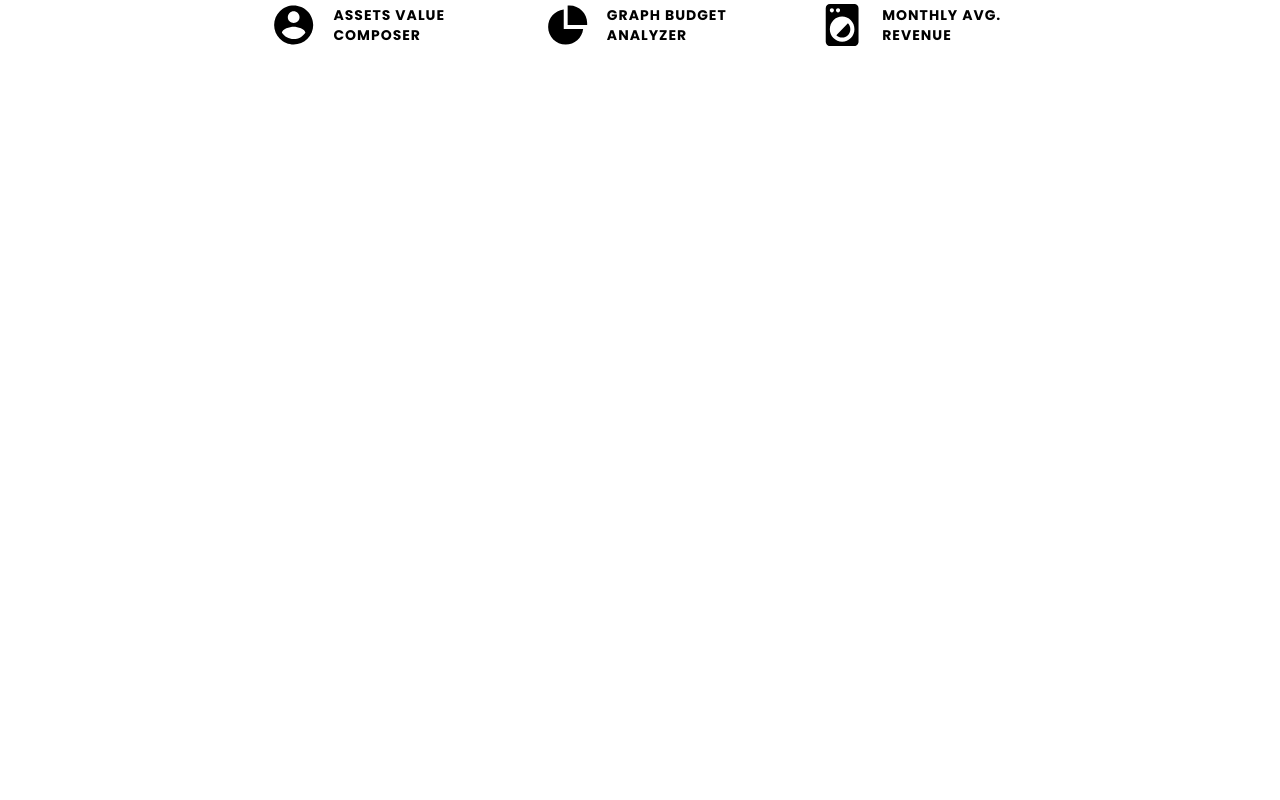
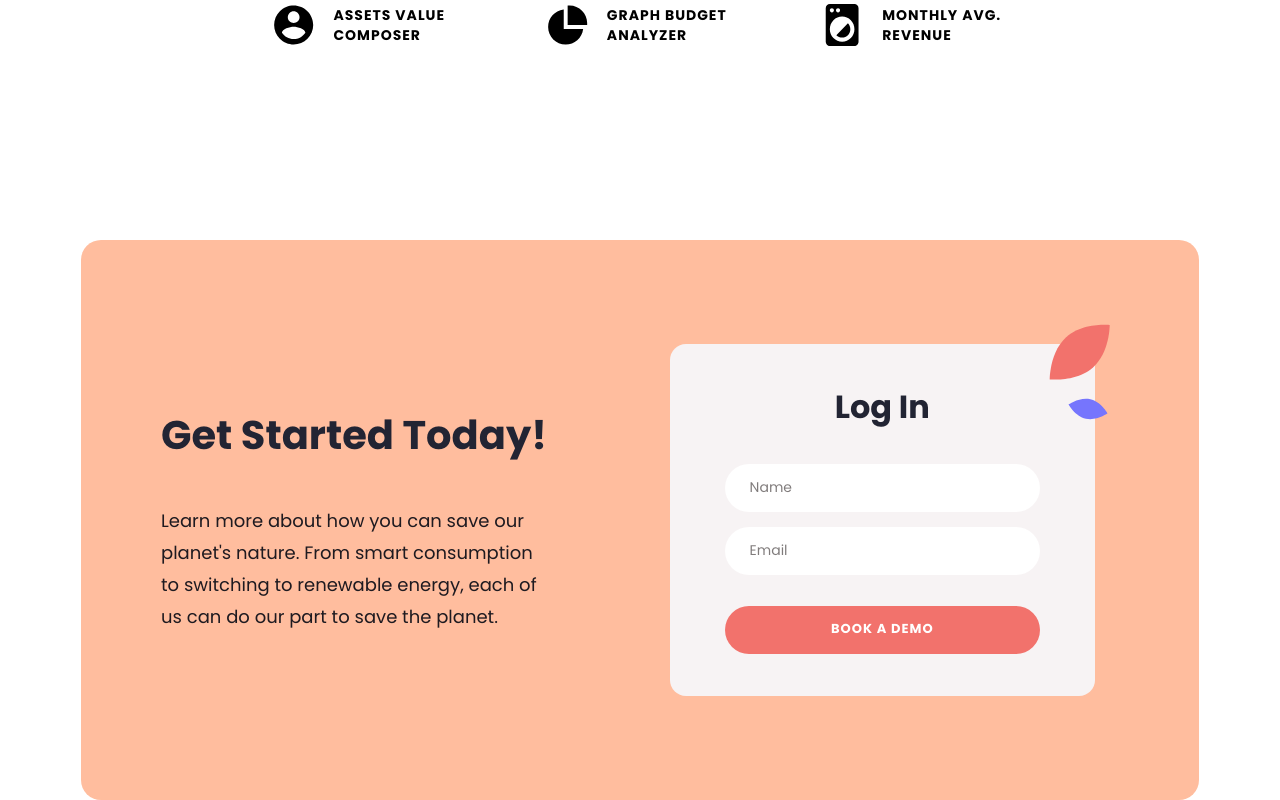
Before and after one commit to helljack26/rootz_nextjs, a Next.js app: page / in a window 1280 px wide. Shown: the part 3190-3990 px from the top of the page. Before the commit the page ends 3236 px from the top, so only its background shows below. Built offline with nearby package versions, Linux system fonts and the light colour scheme.

Commit message:
add get started form block

```diff
--- a/components/Intro/natureNeedsYou.jsx
+++ b/components/Intro/natureNeedsYou.jsx
@@ -5,7 +5,6 @@ import style from '../../styles/main.module.scss';
 import I from '../../img/images'
 
 export const NatureNeedsYou = () => {
-    const inputRef = useRef(null);
     const [isInputFocus, setInputFocus] = useState(false);
     const [isInputActive, setInputActive] = useState(false);
 
@@ -26,7 +25,6 @@ export const NatureNeedsYou = () => {
                 </span>
 
                 <input
-                    ref={inputRef}
                     type="text"
                     placeholder='Find the place to help'
                     className={style.search_input}
--- /dev/null
+++ b/components/getStartedForm.jsx
@@ -0,0 +1,96 @@
+import { useEffect, useState, useRef } from 'react'
+import Image from 'next/image'
+import { useForm } from 'react-hook-form';
+
+import I from '../img/images'
+
+import style from '../styles/main.module.scss'
+
+export const GetStartedForm = () => {
+	const { register, handleSubmit, resetField, control, reset, formState: { errors }, } = useForm();
+	const [isSuccessDisplay, setSuccessDisplay] = useState(false);
+	const [isSuccess, setSuccess] = useState(false);
+
+	const onSubmit = (data) => {
+		console.log('кайф', data)
+		reset({ ...data })
+		resetField('userName')
+		resetField('userEmail')
+
+		if (data) {
+			setSuccess(true)
+			setTimeout(() => {
+				setSuccessDisplay(true)
+			}, 400);
+			setTimeout(() => {
+				setSuccessDisplay(false)
+			}, 10000);
+			setTimeout(() => {
+				setSuccess(false)
+			}, 10400);
+		}
+		return
+	};
+
+	return (
+		<>
+			<div className={style.getStartedForm} >
+				<div className={style.getStartedForm_col}>
+					<h2 >Get Started Today!</h2>
+					<p >
+						Learn more about how you can save our planet's nature. From smart consumption to switching to renewable energy, each of us can do our part to save the planet.
+					</p>
+				</div>
+
+				<form
+					onSubmit={handleSubmit(onSubmit)}
+					className={style.getStartedForm_form}>
+					<h3>Log In</h3>
+					<div className={style.getStartedForm_form_input}>
+						<input
+							type={'text'}
+							placeholder='Name'
+							{...register('userName', {
+								required: 'Required field',
+							})}
+							style={{
+								borderColor: errors.userName !== undefined && 'rgb(244, 59, 59)',
+							}}
+						/>
+					</div>
+
+					<div className={style.getStartedForm_form_input}>
+						<input
+							type={'text'}
+							placeholder='Email'
+							{...register('userEmail', {
+								required: 'Required field',
+								pattern: { value: /\S+@\S+\.\S+/, message: "Email not valid" }
+							})}
+							style={{
+								borderColor: errors.userEmail !== undefined && 'rgb(244, 59, 59)',
+							}}
+						/>
+						{errors.userEmail && <p className={style.errorMessage}>{errors.userEmail.message}</p>}
+					</div>
+
+					<button type="submit">
+						Book a demo
+					</button>
+
+					<div className={style.getStartedForm_success}
+						style={{
+							opacity: isSuccessDisplay === true ? 1 : 0,
+							display: isSuccess === true ? 'flex' : 'none',
+						}}
+					>All is ok!</div>
+
+					<div className={style.getStartedForm_form_leaf}>
+						<Image src={I.formLeafs} priority />
+					</div>
+
+				</form>
+			</div>
+		</>
+	)
+}
--- a/components/theScaleOf.jsx
+++ b/components/theScaleOf.jsx
@@ -42,7 +42,8 @@ export const TheScaleOf = () => {
                     )
                 })}
             </div>
-            {/* Background */}
+
+            {/* Backgrounds */}
             <span className={style.scale_leafs_left}>
                 <Image src={I.scaleLeafsLeft} />
             </span>
--- a/img/images.jsx
+++ b/img/images.jsx
@@ -27,6 +27,8 @@ import scaleGradientCircle from './theScale/gradient_circle.svg'
 import scaleUserIcon from './theScale/user_icon.svg'
 import scaleGraphIcon from './theScale/graph_icon.svg'
 import scaleWashIcon from './theScale/wash_machine_icon.svg'
+// Get started form
+import formLeafs from './form_leafs.svg'
 
 // Icons
 import locationIcon from './icons/location_icon.svg'
@@ -62,6 +64,8 @@ const I = {
     scaleUserIcon: scaleUserIcon,
     scaleGraphIcon: scaleGraphIcon,
     scaleWashIcon: scaleWashIcon,
+    // Get started form
+    formLeafs: formLeafs,
     // Icons
     locationIcon: locationIcon,
     sliderArrow: sliderArrow,
--- a/package.json
+++ b/package.json
@@ -11,6 +11,7 @@
     "next": "latest",
     "react": "17.0.2",
     "react-dom": "17.0.2",
+    "react-hook-form": "^7.34.2",
     "react-slick": "^0.29.0",
     "slick-carousel": "^1.8.1"
   },
--- a/pages/index.jsx
+++ b/pages/index.jsx
@@ -12,6 +12,7 @@ import { Blog } from '../components/blog';
 import { FirstSlider } from '../components/firstSlider';
 import { OurTeam } from '../components/ourTeam';
 import { TheScaleOf } from '../components/theScaleOf';
+import { GetStartedForm } from '../components/getStartedForm';
 
 export default function Home() {
     return (
@@ -34,6 +35,7 @@ export default function Home() {
                 <FirstSlider />
                 <OurTeam />
                 <TheScaleOf />
+                <GetStartedForm />
 
             </main>
 
--- a/styles/main.module.scss
+++ b/styles/main.module.scss
@@ -511,3 +511,137 @@
         flex-direction: row;
     }
 }
+
+.getStartedForm {
+    max-width: 1118px;
+    height: 560px;
+    border-radius: 20px;
+    display: grid;
+    grid-template-columns: 1fr 1fr;
+    justify-content: space-between;
+    padding: 104px;
+    padding-left: 80px;
+    column-gap: 6.5vw;
+    margin: 0 auto;
+    margin-top: 194px;
+    background-color: #ffbd9e;
+    .getStartedForm_col {
+        align-self: center;
+        max-width: 390px;
+
+        h2 {
+            @include headerBold40;
+            color: #222433;
+            margin-bottom: 42px;
+        }
+        p {
+            @include plainText18;
+            color: #1e1a20;
+        }
+    }
+    .getStartedForm_form {
+        background-color: #f7f3f4;
+        border-radius: 16px;
+        position: relative;
+        display: flex;
+        align-items: center;
+        flex-direction: column;
+        padding: 35px 55px;
+        h3 {
+            font-family: $fBold;
+            font-size: 32px;
+            color: #222433;
+            line-height: 56px;
+            margin-bottom: 29px;
+        }
+        .getStartedForm_form_input {
+            position: relative;
+            width: 100%;
+            margin-bottom: 15px;
+            border-radius: 40px;
+            transition: all 0.3s ease-in-out;
+        }
+        input {
+            @include mainInput;
+            height: 48px;
+            width: 100%;
+            transition: all 0.3s ease-in-out;
+            border: 1px solid transparent;
+            &:focus-visible {
+                outline: none;
+            }
+            &:focus {
+                outline: none;
+                border: 1px solid #7675fd;
+            }
+            &:active {
+                outline: none;
+                border: 1px solid #7675fd;
+            }
+            &:hover {
+                outline: none;
+                border: 1px solid #7675fd;
+            }
+        }
+        .errorMessage {
+            color: rgb(244, 59, 59);
+            position: absolute;
+            left: 24px;
+            bottom: -20px;
+            font-size: 14px;
+        }
+        button {
+            @include buttonRounded;
+            width: 100%;
+            margin-top: 16px;
+            background-color: #f2726c;
+            text-transform: uppercase;
+            color: white;
+            letter-spacing: 1px;
+            font-size: 13px;
+            &:hover {
+                box-shadow: 0 2px 25px #f2736c70;
+            }
+
+            &:active {
+                background-color: #f2736c70;
+                color: white;
+                box-shadow: 0 2px 25px #f2736c70;
+            }
+            &:focus-visible {
+                outline: none;
+                outline: 1px solid $cBorder;
+                box-shadow: 0 2px 25px #f2736c70;
+            }
+        }
+        .getStartedForm_form_leaf {
+            position: absolute;
+            top: -20px;
+            right: -15px;
+            z-index: 21;
+        }
+        .getStartedForm_success {
+            width: inherit;
+            height: inherit;
+            background: linear-gradient(347.34deg, #43a3a8 31.62%, #24236d 74.85%);
+            z-index: 20;
+            position: absolute;
+            border-radius: 8px;
+            top: 0px;
+            bottom: 0px;
+            left: 0px;
+            right: 0px;
+            display: flex;
+            justify-content: center;
+            align-items: center;
+            flex-direction: row;
+            text-align: center;
+            color: white;
+            font-size: 30px;
+            transition: all 0.3s ease-in-out;
+            @media screen and (max-width: 567px) {
+                font-size: 25px;
+            }
+        }
+    }
+}
```
Also changed, not shown: img/form_leafs.svg (added), 1 other file (tests, documents, lock files or other folders).
